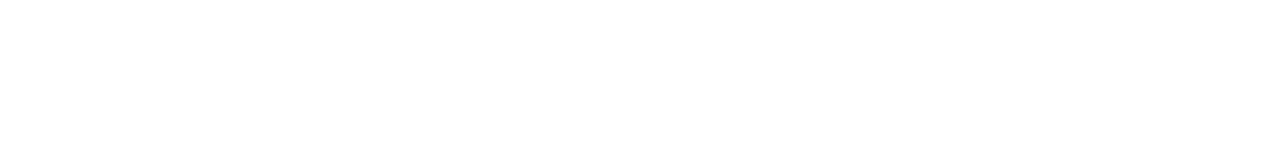
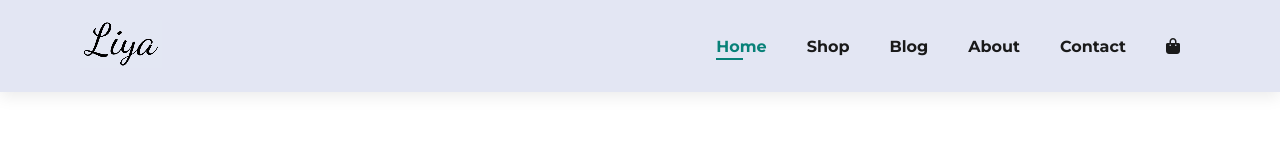
Before and after one commit to kidist997/Ecommerce, a plain HTML site: page index.html in a window 1280 px wide. Drawn offline with Linux system fonts and the light colour scheme.

Commit message:
Set and styled the navigation bar.

```diff
--- a/index.html
+++ b/index.html
@@ -2,11 +2,37 @@
 <html lang="en">
   <head>
     <meta charset="UTF-8" />
+    <meta http-equiv="X-UA-Compatible" content="IE=edge" />
     <meta name="viewport" content="width=device-width, initial-scale=1.0" />
+    <link
+      rel="stylesheet"
+      href="https://cdnjs.cloudflare.com/ajax/libs/font-awesome/6.4.0/css/all.min.css"
+      integrity="sha512-iecdLmaskl7CVkqkXNQ/ZH/XLlvWZOJyj7Yy7tcenmpD1ypASozpmT/E0iPtmFIB46ZmdtAc9eNBvH0H/ZpiBw=="
+      crossorigin="anonymous"
+      referrerpolicy="no-referrer"
+    />
     <link rel="stylesheet" href="styles.css" />
     <title>Liya</title>
   </head>
   <body>
+    <section id="header">
+      <a href="#"
+        ><img src="images/log3.PNG" alt="brand logo" class="logo"
+      /></a>
+      <div>
+        <ul id="navbar">
+          <li><a href="index.html" class="active">Home</a></li>
+          <li><a href="shop.html">Shop</a></li>
+          <li><a href="blog.html">Blog</a></li>
+          <li><a href="about.html">About</a></li>
+          <li><a href="contact.html">Contact</a></li>
+          <li id="lg-bag">
+            <a href="cart.html"><i class="fa-solid fa-bag-shopping"></i></a>
+          </li>
+        </ul>
+      </div>
+    </section>
+
     <script src="script.js"></script>
   </body>
 </html>
--- a/styles.css
+++ b/styles.css
@@ -0,0 +1,57 @@
+@import url("https://fonts.googleapis.com/css2?family=Montserrat:wght@400;700&family=Nunito:wght@200;300;400;600&family=Ubuntu:ital,wght@0,300;0,400;0,700;1,400&display=swap");
+
+* {
+  padding: 0;
+  margin: 0;
+  box-sizing: border-box;
+  font-family: "Montserrat", sans-serif;
+}
+body {
+  width: 100%;
+}
+/**header start*/
+#header {
+  display: flex;
+  align-items: center;
+  justify-content: space-between;
+  padding: 20px 80px;
+  background: #e3e6f3;
+  box-shadow: 0 5px 15px rgba(0, 0, 0, 0.08);
+  position: sticky;
+  top: 0;
+  left: 0;
+  z-index: 999;
+}
+#navbar {
+  display: flex;
+  align-items: center;
+  justify-content: center;
+}
+
+#navbar li {
+  list-style: none;
+  padding: 0 20px;
+  position: relative;
+}
+#navbar li a {
+  text-decoration: none;
+  font-size: 16px;
+  font-weight: 600;
+  color: #1a1a1a;
+  transition: 200ms ease;
+}
+#navbar li a:hover,
+#navbar li a.active {
+  color: #088178;
+}
+#navbar li a:hover::after,
+#navbar li a.active::after {
+  content: "";
+  width: 30%;
+  position: absolute;
+  background: #088178;
+  height: 2px;
+  bottom: -4px;
+  left: 20px;
+}
+/**header end*/
```
Also changed, not shown: images/log3.PNG (added), 1 other file.
